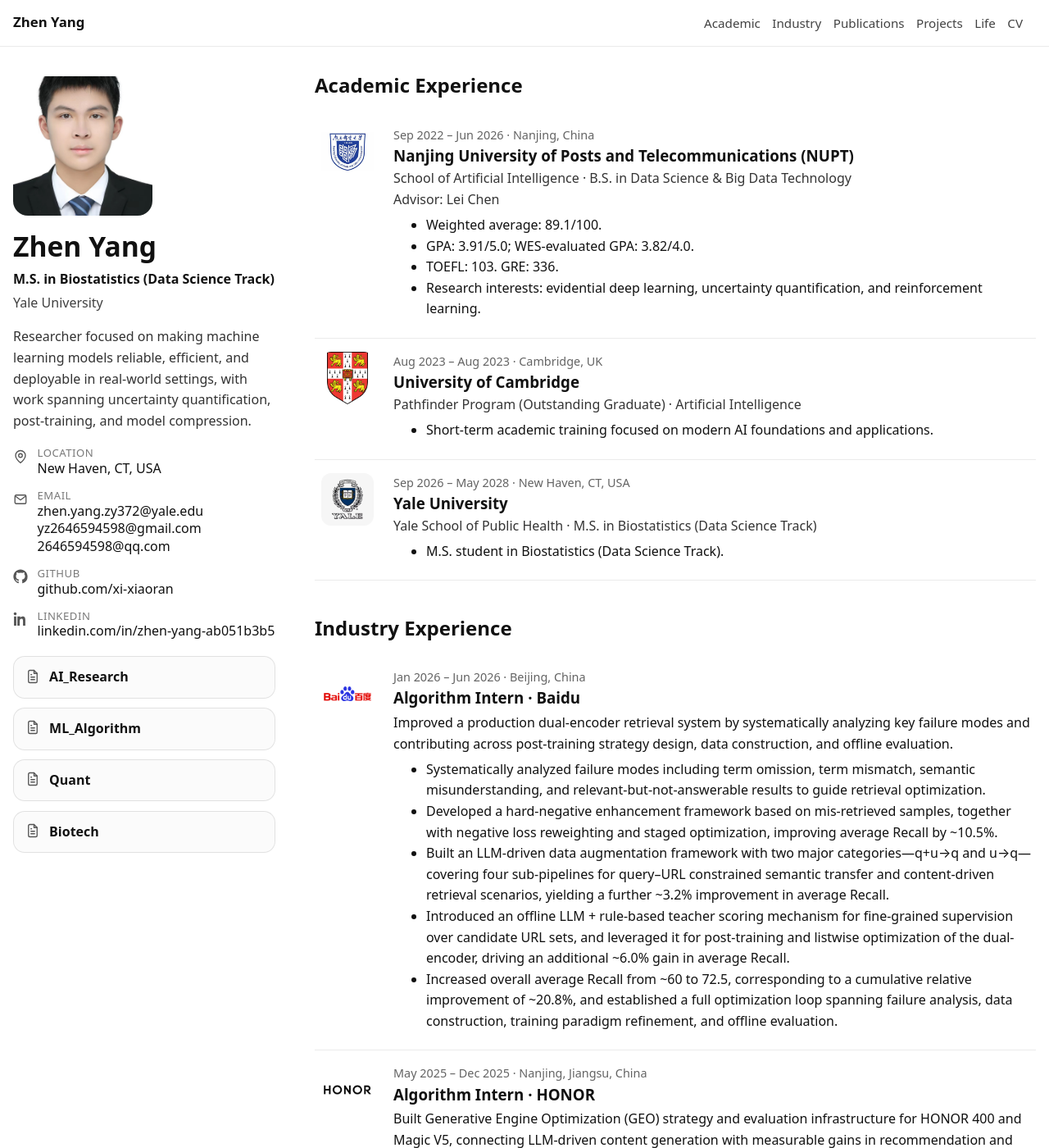
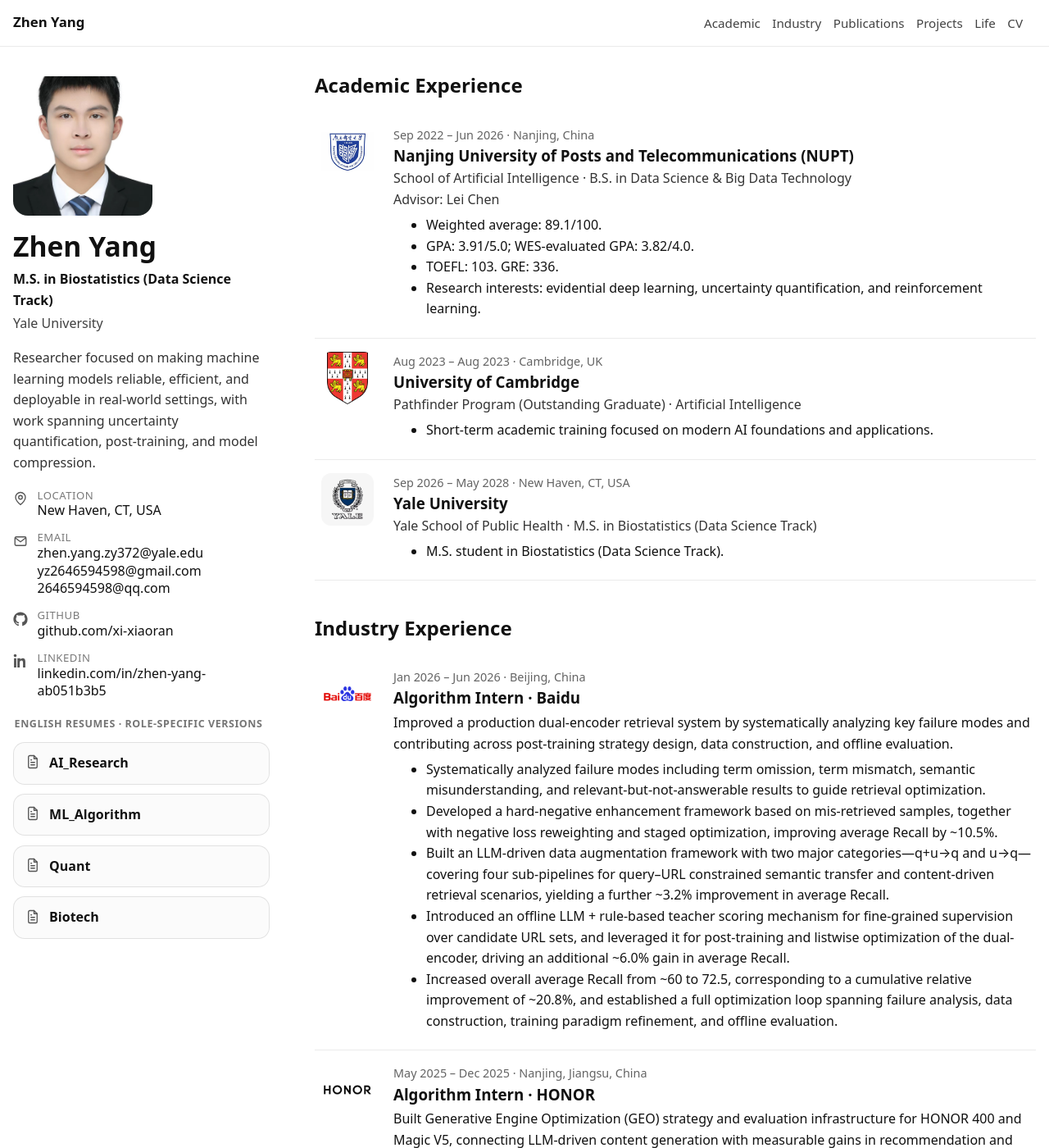
Before and after one commit to xi-xiaoran/xi-xiaoran.github.io, a Jekyll site: the page built from index.md, in a window 1280 px wide and 1400 px high. Shown: the whole window at 82% size. Built offline with Jekyll 4.4.1, drawn with Linux system fonts in a browser that asks for light colours; comment, search, counter and statistics services are not loaded.

Commit message:
Make profile sidebar scrollable and label resumes

```diff
--- a/assets/css/main.scss
+++ b/assets/css/main.scss
@@ -106,10 +106,24 @@
   position: sticky;
   top: 5.6rem;
   align-self: start;
+  max-height: calc(100vh - 6.6rem);
+  overflow-y: auto;
+  overscroll-behavior: contain;
+  scrollbar-width: thin;
+  padding-right: 0.45rem;
+}
+
+.profile-sidebar::-webkit-scrollbar {
+  width: 6px;
+}
+
+.profile-sidebar::-webkit-scrollbar-thumb {
+  background: rgba(0, 0, 0, 0.18);
+  border-radius: 999px;
 }
 
 .profile-card {
-  padding: 0.25rem 0;
+  padding: 0.25rem 0 0.8rem 0;
 }
 
 .profile-avatar {
@@ -194,6 +208,17 @@
   display: grid;
   gap: 0.7rem;
   margin-top: 1rem;
+}
+
+.profile-link-group::before {
+  content: "English Resumes · Role-specific versions";
+  display: block;
+  font-size: 0.78rem;
+  font-weight: 650;
+  text-transform: uppercase;
+  letter-spacing: 0.045em;
+  opacity: 0.58;
+  margin: 0 0 0.05rem 0.1rem;
 }
 
 .profile-link-card {
@@ -386,6 +411,10 @@
 
   .profile-sidebar {
     position: static;
+    max-height: none;
+    overflow-y: visible;
+    overscroll-behavior: auto;
+    padding-right: 0;
   }
 
   .profile-card {
```
